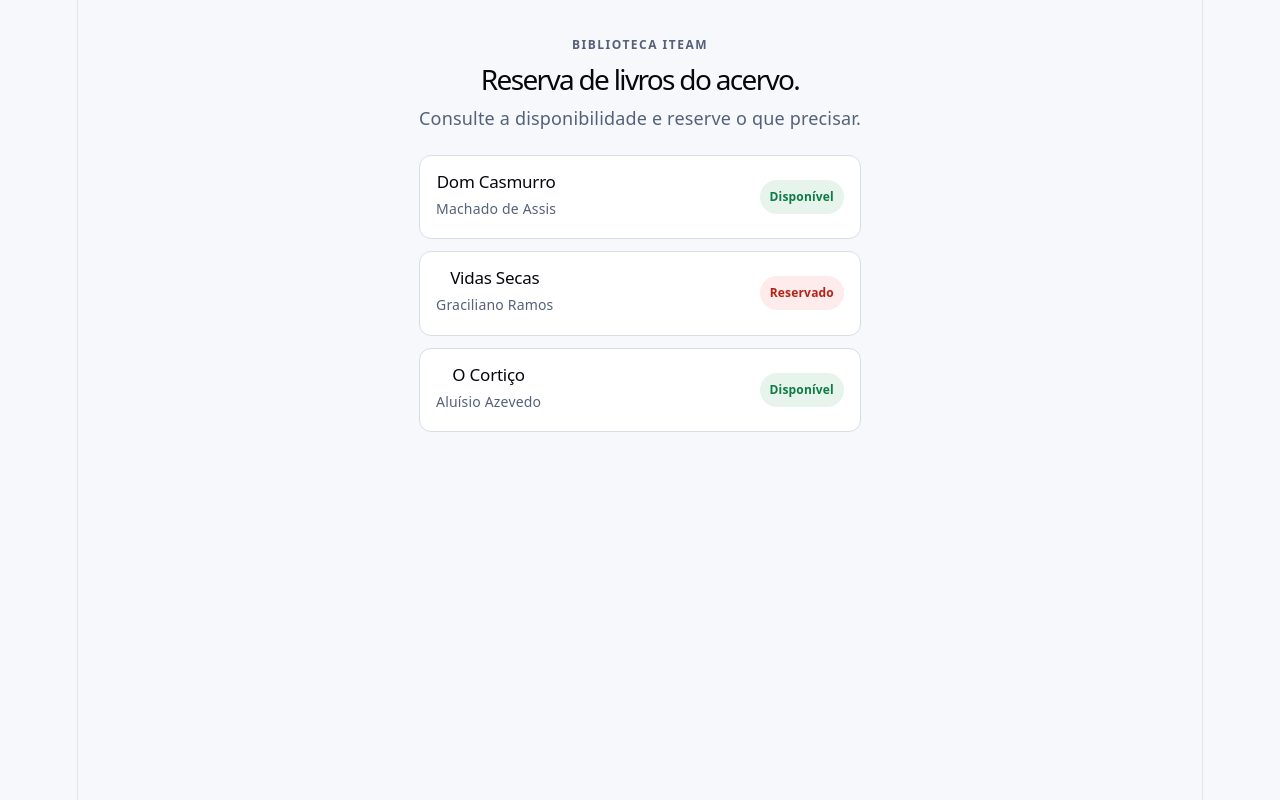
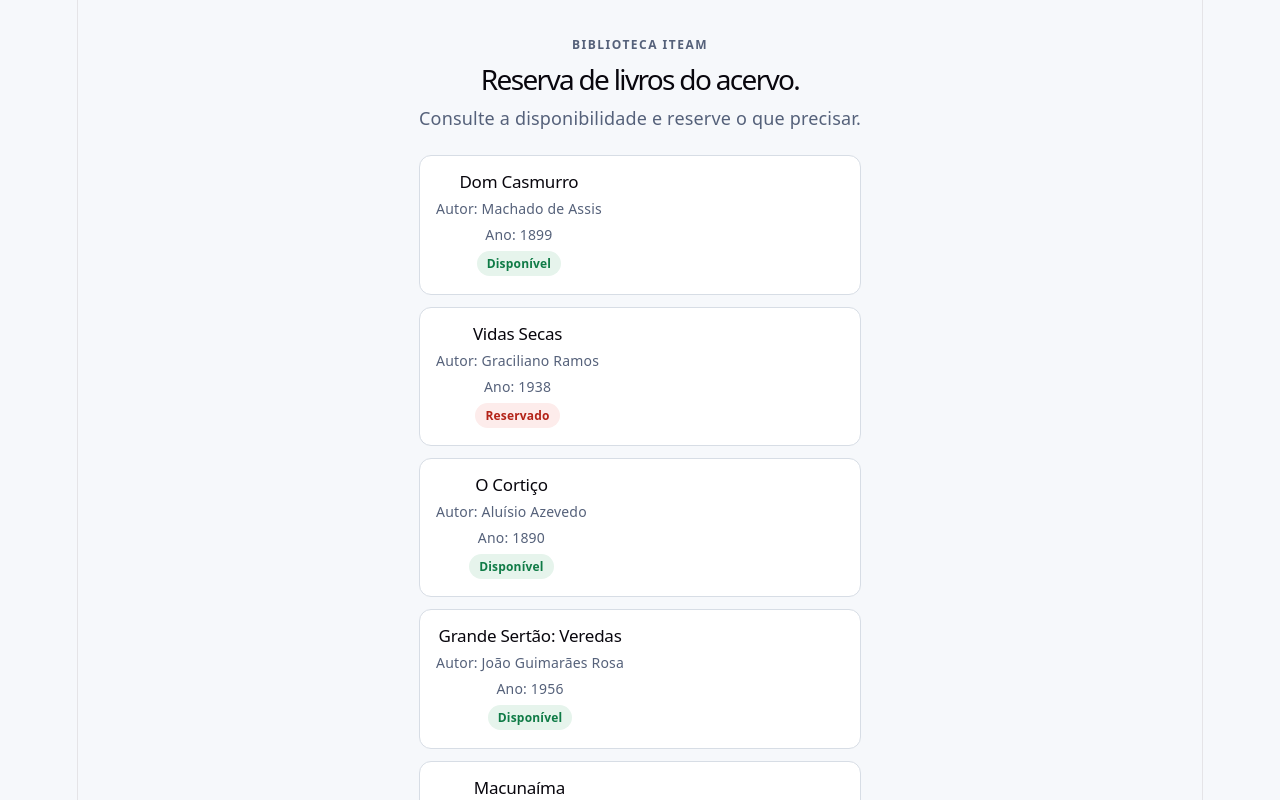
Before and after one commit to Rafael-C-Senger/reserva-biblioteca-rafael-senger, a React (Vite) app: page / in a window 1280 px wide. Shown: the top 800 px of the page. Built offline with nearby package versions, Linux system fonts and the light colour scheme.

Commit message:
feat: extrai componentes e renderiza a lista

```diff
--- a/src/App.jsx
+++ b/src/App.jsx
@@ -1,4 +1,6 @@
 import "./App.css";
+import { books } from "./data/books";
+import BookList from "./components/BookList";
 
 export default function App() {
   return (
@@ -9,31 +11,7 @@ export default function App() {
         <p>Consulte a disponibilidade e reserve o que precisar.</p>
       </header>
 
-      <section className="book-list" aria-label="Acervo">
-        <article className="book-card">
-          <div>
-            <h2>Dom Casmurro</h2>
-            <p>Machado de Assis </p>
-          </div>
-          <span className="badge badge-ok">Disponível</span>
-        </article>
-
-        <article className="book-card">
-          <div>
-            <h2>Vidas Secas</h2>
-            <p>Graciliano Ramos</p>
-          </div>
-          <span className="badge badge-off">Reservado</span>
-        </article>
-
-        <article className="book-card">
-          <div>
-            <h2>O Cortiço</h2>
-            <p>Aluísio Azevedo</p>
-          </div>
-          <span className="badge badge-ok">Disponível</span>
-        </article>
-      </section>
+      <BookList books={books} />
     </main>
   );
 }
--- /dev/null
+++ b/src/components/BookCard.jsx
@@ -0,0 +1,15 @@
+export default function BookCard({ title, author, year, available }) {
+  return (
+    <article className="book-card">
+      <div>
+        <h2>{title}</h2>
+        <p>Autor: {author}</p>
+        <p>Ano: {year}</p>
+
+        <span className={`badge ${available ? "badge-ok" : "badge-off"}`}>
+          {available ? "Disponível" : "Reservado"}
+        </span>
+      </div>
+    </article>
+  );
+}
--- /dev/null
+++ b/src/components/BookList.jsx
@@ -0,0 +1,15 @@
+import BookCard from "./BookCard";
+
+export default function BookList({ books }) {
+  if (books.length === 0) {
+    return <p>Não há livros para exibir.</p>;
+  }
+
+  return (
+    <section className="book-list" aria-label="Acervo">
+      {books.map((book) => (
+        <BookCard key={book.id} {...book} />
+      ))}
+    </section>
+  );
+}
```
